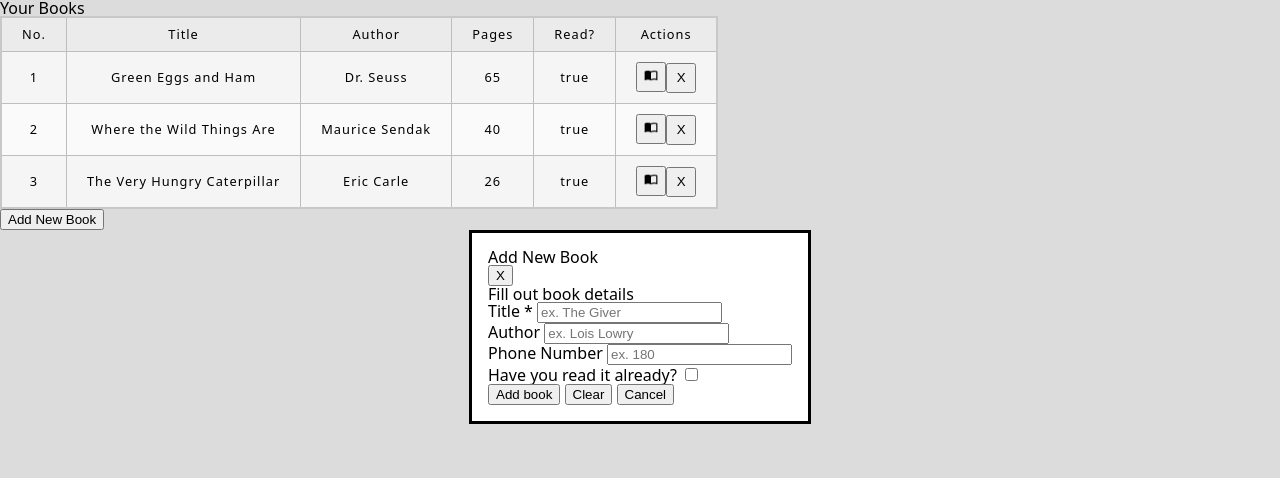
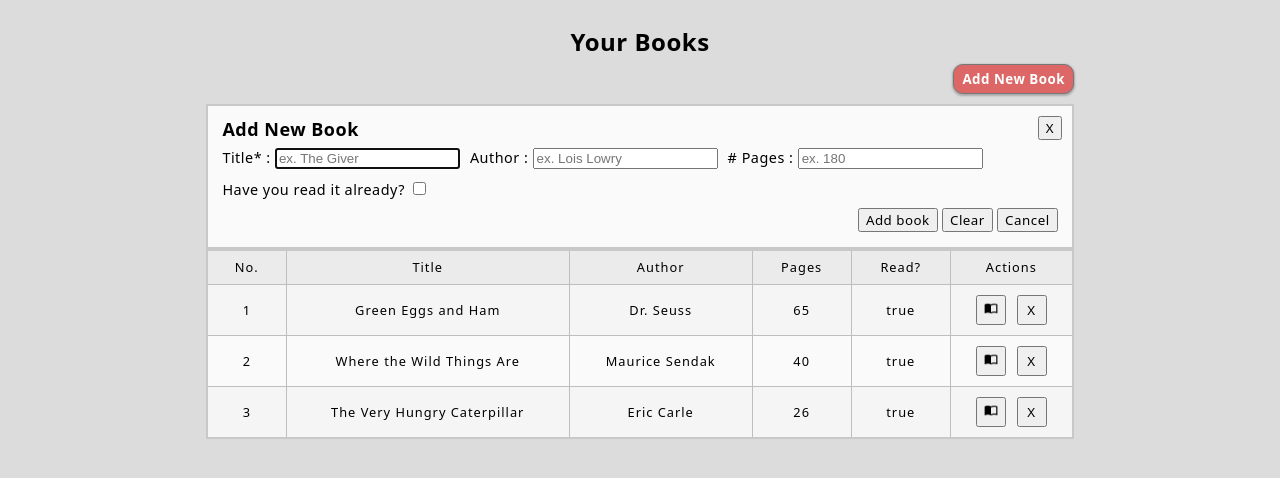
Before and after one commit to omaskati/library-app, a plain HTML site: page index.html in a window 1280 px wide. Both pictures are taken after a click on the button "Add New Book". Drawn offline with Linux system fonts and the light colour scheme.

Commit message:
Polish layout and styles for publishing

```diff
--- a/index.html
+++ b/index.html
@@ -10,8 +10,43 @@
     <script src="script.js" defer></script>
 </head>
 <body>
-    <div id="container"></div>
+    <div id="container">
+        <main>
             <h1>Your Books</h1>
+            <button id="new-book-btn" type="button" title="Add New Book">Add New Book</button>
+            <dialog id="new-book-dialog">
+                <section id="dialog-heading">
+                <h3>Add New Book</h3>
+                </section>
+                <form method="dialog">
+                    <section class="fields">
+                        <ul>
+                            <li>
+                                <label for="book-title">Title* :</label>
+                                <input type="text" name="book-title" id="book-title" pattern=".+" placeholder="ex. The Giver">
+                            </li>
+                            <li>
+                                <label for="book-author">Author :</label>
+                                <input type="text" name="book-author" id="book-author" placeholder="ex. Lois Lowry">
+                            </li>
+                            <li>
+                                <label for="book-pages"># Pages :</label>
+                                <input type="number" name="book-pages" id="book-pages" pattern="\d+" placeholder="ex. 180">
+                            </li>
+                        <li>
+                        <label for="book-read">Have you read it already?</label>
+                        <input type="checkbox" name="book-read" id="book-read">
+                        </li>
+                    </ul>
+                    </section>
+                    <section id="form-btns">
+                    <button id="submit-book" type="submit" value="add">Add book</button>
+                    <button type="reset" value="reset">Clear</button>
+                    <button type="button" id="cancel-book" value="cancel">Cancel</button>
+                </section>
+                </form>
+                <button type="button" id="close-dialog" value="X">X</button>
+              </dialog>
             <table id="book-list">
                 <thead>
                     <tr>
@@ -26,36 +61,9 @@
                 </thead>
                 <tbody></tbody>
             </table>
-    <button id="new-book-btn" type="button">Add New Book</button>
+        </main>
 
-    <dialog id="new-book-dialog">
-        <h3>Add New Book</h3>
-        <button type="button" id="close-dialog" value="X">X</button>
-        <p>Fill out book details</p>
-        <form method="dialog">
-            <section class="fields">
-                <ul>
-                    <li>
-                        <label for="book-title">Title *</label>
-                        <input type="text" name="book-title" id="book-title" pattern=".+" placeholder="ex. The Giver" required>
-                    </li>
-                    <li>
-                        <label for="book-author">Author</label>
-                        <input type="text" name="book-author" id="book-author" placeholder="ex. Lois Lowry ">
-                    </li>
-                    <li>
-                        <label for="book-pages">Phone Number</label>
-                        <input type="number" name="book-pages" id="book-pages" pattern="\d+" placeholder="ex. 180">
-                    </li>
-                </ul>
-                <label for="book-read">Have you read it already?</label>
-                <input type="checkbox" name="book-read" id="book-read">
-            </section>
-            <button id="submit-book" type="submit" value="add">Add book</button>
-            <!-- <button id="submit-book-btn" type="submit">Add Book</button> -->
-            <button type="reset" value="reset">Clear</button>
-            <button type="button" id="cancel-book" value="cancel">Cancel</button>
-        </form>
-      </dialog>
+    </div>
+
 </body>
 </html>
--- a/script.js
+++ b/script.js
@@ -81,8 +81,11 @@ function populateTable(){
         readBtn.onclick = toggleRead;
 
         let actionCell = document.createElement("td");
-        actionCell.appendChild(readBtn);
-        actionCell.appendChild(deleteBtn);
+        let flexDiv = document.createElement("div");
+        flexDiv.classList.add("flex-cell");
+        flexDiv.appendChild(readBtn);
+        flexDiv.appendChild(deleteBtn);
+        actionCell.appendChild(flexDiv);
         bookRow.appendChild(actionCell);
         tableBody.appendChild(bookRow);
     }
--- a/style.css
+++ b/style.css
@@ -1,23 +1,28 @@
-:root{
-    font-family:system-ui, -apple-system, BlinkMacSystemFont, 'Segoe UI', Roboto, Oxygen, Ubuntu, Cantarell, 'Open Sans', 'Helvetica Neue', sans-serif;
+:root {
+  font-family: system-ui, -apple-system, BlinkMacSystemFont, 'Segoe UI', Roboto, Oxygen, Ubuntu, Cantarell, 'Open Sans', 'Helvetica Neue', sans-serif;
   background-color: gainsboro;
+  letter-spacing: 0.5px;
 }
-
+button{
+  font-family: inherit;
+  letter-spacing: inherit;
+}
 /*MINIMAL TABLE CSS*/
 table {
   border-collapse: collapse;
-    border: 2px solid rgb(200,200,200);
+  border: 2px solid rgb(200, 200, 200);
   letter-spacing: 1px;
   font-size: 0.8rem;
 }
 
-  td, th {
-    border: 1px solid rgb(190,190,190);
+td,
+th {
+  border: 1px solid rgb(190, 190, 190);
   padding: 10px 20px;
 }
 
 th {
-    background-color: rgb(235,235,235);
+  background-color: rgb(235, 235, 235);
 }
 
 td {
@@ -25,23 +30,114 @@ table {
 }
 
 tr:nth-child(even) td {
-    background-color: rgb(250,250,250);
+  background-color: rgb(250, 250, 250);
 }
 
 tr:nth-child(odd) td {
-    background-color: rgb(245,245,245);
+  background-color: rgb(245, 245, 245);
 }
 
 caption {
   padding: 10px;
 }
+
 /*******/
 
-  table button{
+#container{
+  margin: 20px;
+}
+
+main {
+  margin: 0 auto;
+  width: 70%;
+  display: grid;
+  justify-items: center;
+  grid-template-columns: 1fr;
+}
+
+h1 {
+  font-size: 1.5rem;
+  margin: 10px;
+  font-weight: 900;
+}
+
+h3{
+  font-size: 1.125rem;
+  font-weight:600;
+}
+
+#book-list {
+  width: 100%;
+
+  .flex-cell{
+    display: flex;
+    justify-content: space-around;
+  }
+
+}
+
+table button {
   width: 30px;
   aspect-ratio: 1;
 
-    > img{
+  >img {
     width: 100%;
   }
 }
+
+#new-book-btn {
+  cursor: pointer;
+  justify-self: end;
+  background-color: #dd6767;
+  color: white;
+  font-weight: 700;
+  border: solid 1px #777;
+  border-radius: 10px;
+  padding: 5px 8px;
+  box-shadow: 0 1px 2px 1px #aaa;
+  margin-bottom: 10px;
+}
+
+#new-book-btn:hover, #new-book-btn:focus{
+  background-color: #ff6767;
+}
+#new-book-btn:focus{
+  border:none;
+  outline-style: solid;
+}
+
+dialog{
+  background-color: rgb(250, 250, 250);
+  border: 2px solid rgb(200, 200, 200);
+  font-size: 0.9rem;
+  box-sizing: border-box;
+  position: sticky;
+  top:0;
+  width: 100%;
+  max-width: 100%;
+
+  #dialog-heading{
+    display: flex;
+    margin-bottom: 10px;
+  }
+  form{
+    display: grid;
+    gap: 10px;
+
+    ul{
+      display: flex;
+      flex-flow: row wrap;
+      gap:10px;
+    }
+  }
+
+    #form-btns{
+      justify-self: end;
+    }
+}
+
+#close-dialog{
+  position: absolute;
+  top: 10px;
+  right: 10px;
+}
```
Lines whose indentation alone changed are shown as unchanged.
